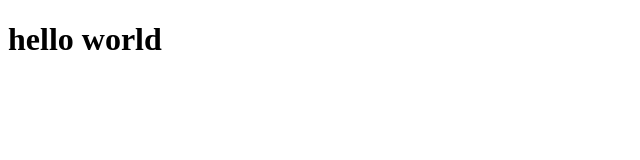
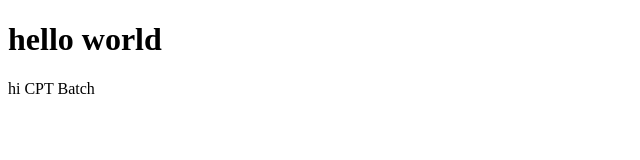
Before and after one commit to abimelsbk/hello, a plain HTML site: page index.html in a window 1280 px wide. Shown: the whole page, without its empty margins (0-640 px from the left). Drawn offline with Linux system fonts and the light colour scheme.

Commit message:
html file modified

```diff
--- a/index.html
+++ b/index.html
@@ -7,5 +7,6 @@
 </head>
 <body>
     <H1>hello world</H1>
+    <p>hi CPT Batch</p>
 </body>
 </html>
```
